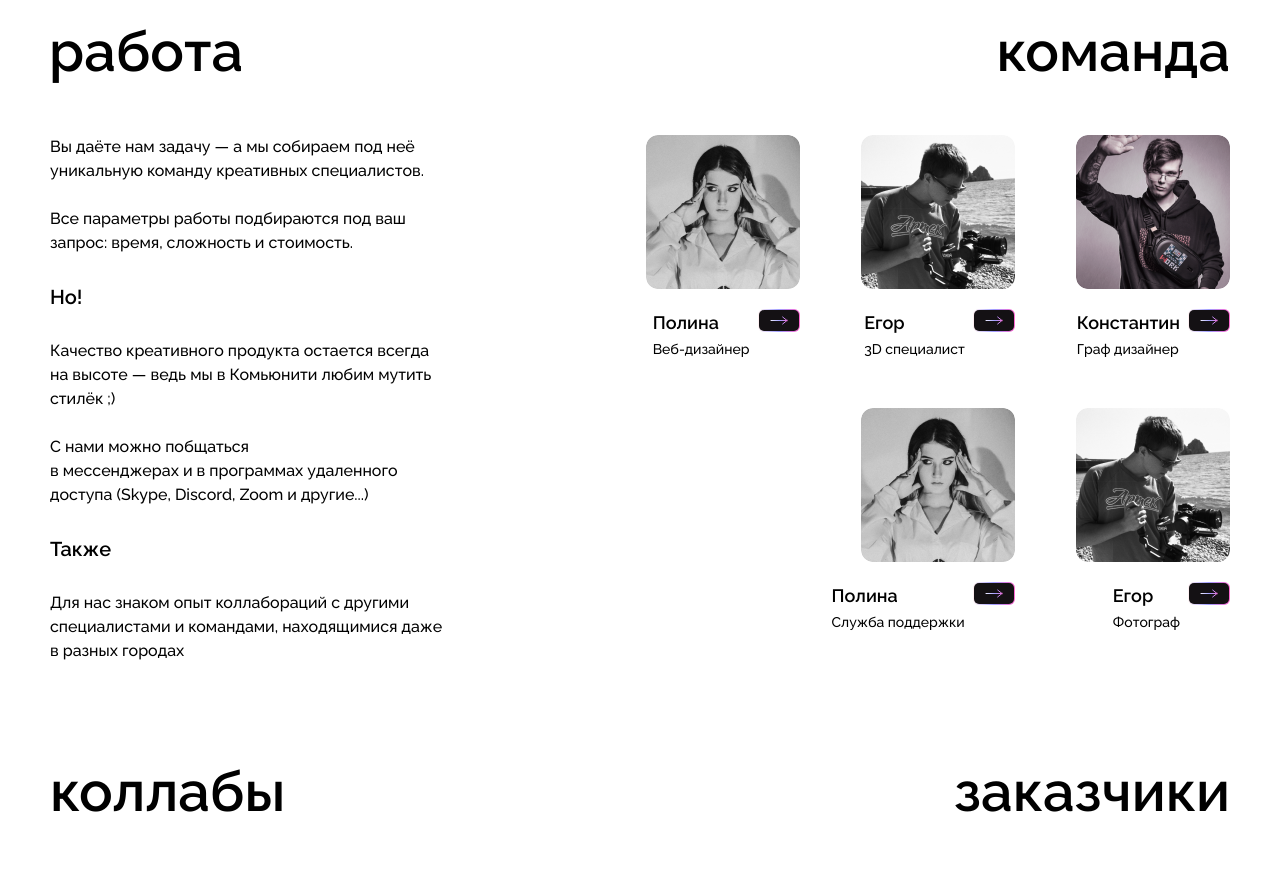
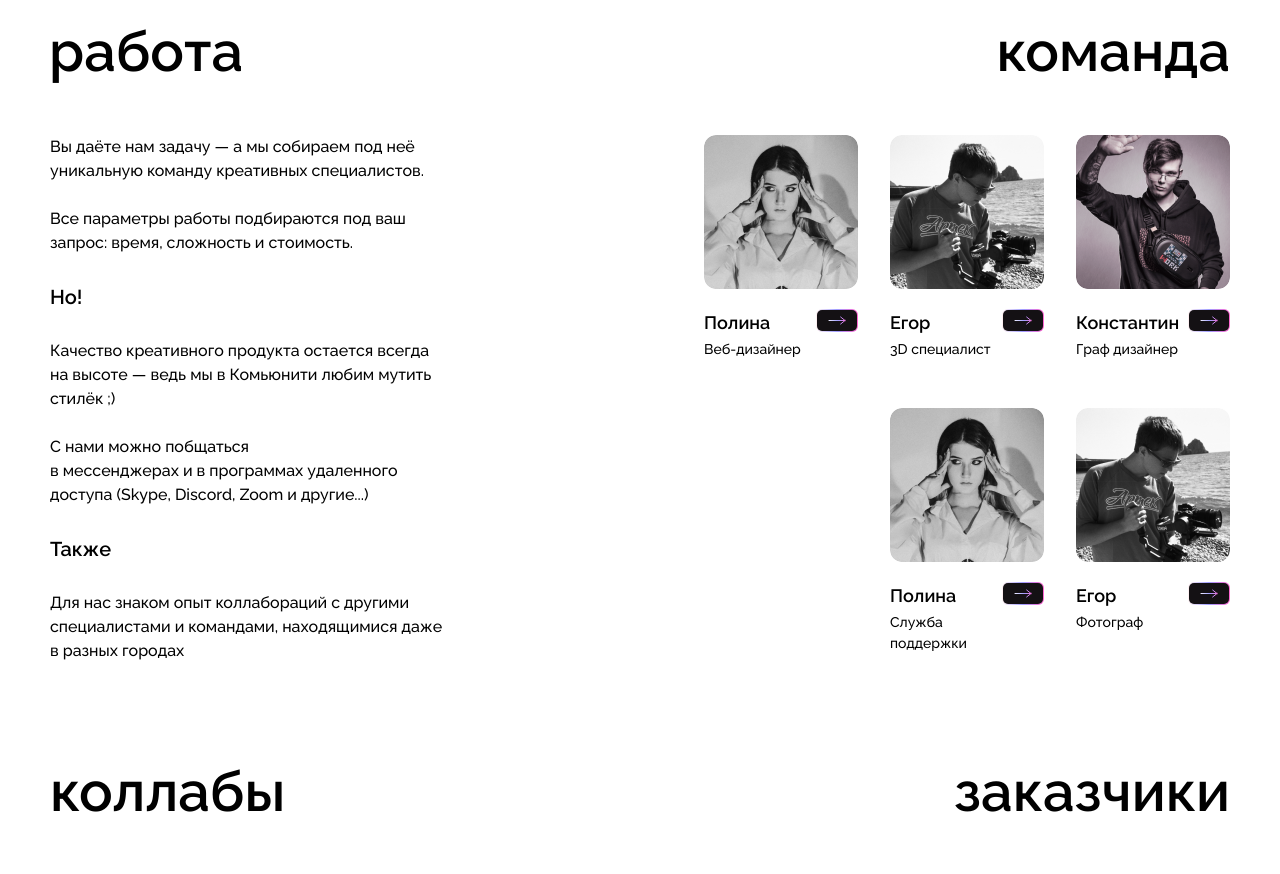
Before and after one commit to Arsolitt/community42, a Next.js app: page / in a window 1280 px wide. Shown: the part 1060-1934 px from the top of the page. Built offline with nearby package versions, Linux system fonts and the light colour scheme.

Commit message:
🔧: upd styles for team section at the main page

```diff
--- a/src/entities/Team/ui/Team/Blocks/Right.tsx
+++ b/src/entities/Team/ui/Team/Blocks/Right.tsx
@@ -30,7 +30,11 @@ export const TeamRightBlock = () => (
               </Typography>
               <Typography
                 variant="span"
-                style={{ fontWeight: "500", fontSize: "14px" }}
+                style={{
+                  fontWeight: "500",
+                  fontSize: "14px",
+                  textAlign: "left",
+                }}
               >
                 {t.position}
               </Typography>
--- a/src/entities/Team/ui/Team/Team.module.scss
+++ b/src/entities/Team/ui/Team/Team.module.scss
@@ -38,6 +38,7 @@
       row-gap: 48px;
 
       .persona {
+        max-width: 154px;
         display: flex;
         flex-direction: column;
         gap: 20px;
@@ -46,6 +47,7 @@
           display: flex;
           flex-direction: row;
           align-items: flex-start;
+          justify-content: space-between;
           gap: 8px;
 
           .persona__name {
```
